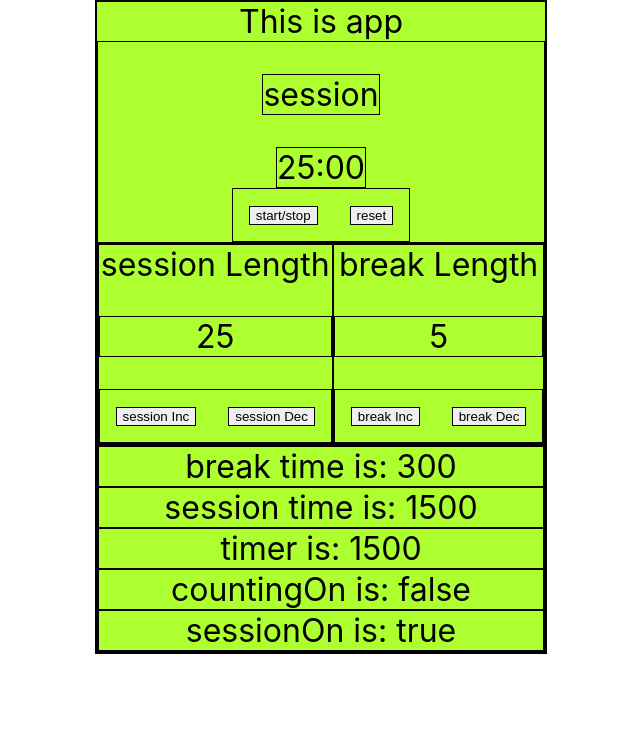
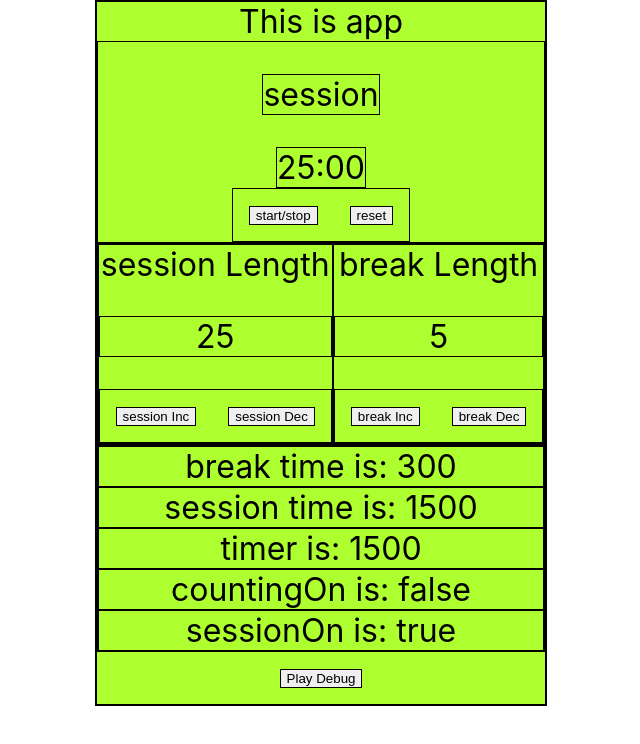
Before and after one commit to markoter/pomodoro-timer, a React (Create React App) app: page / in a window 1280 px wide. Shown: the top 744 px of the page, without its empty margins (319-959 px from the left). Built offline with nearby package versions, Linux system fonts and the light colour scheme.

Commit message:
add audio (debug for now)

```diff
--- a/src/App.js
+++ b/src/App.js
@@ -2,6 +2,7 @@ import { useEffect, useReducer } from "react";
 import Controllers from "./controllersContainer";
 import ClockComp from "./clockComp";
 import DebugDisplay from "./debugDisplay";
+import audio from "./timer-beep.wav"
 
 
 //reducer part
@@ -64,6 +65,11 @@ function App() {
     dispatch({ type: actionType, property: actionProperty })
   }
 
+  //audio
+  const playAudio = () => {
+    new Audio(audio).play()
+  }
+
   //buttons onClicks
   const countDown = () => {
     dispatch({ type: 'switch-counting' })
@@ -113,6 +119,7 @@ function App() {
         handlePlusMinus={handlePlusMinus}
       />
       <DebugDisplay state={state} />
+      <button onClick={playAudio}>Play Debug</button>
     </div>
   );
 }
--- a/src/clockComp.js
+++ b/src/clockComp.js
@@ -9,6 +9,7 @@ const ClockComp = (props) => {
                 <button id="start_stop" onClick={countDown}>start/stop</button>
                 <button id="reset" onClick={reset}>reset</button>
             </div>
+            <audio id="beep" src="%PUBLIC_URL%/timer-beep.wav" />
         </div>
     )
 }
```
Also changed, not shown: 1 other file (tests, documents, lock files or other folders).
